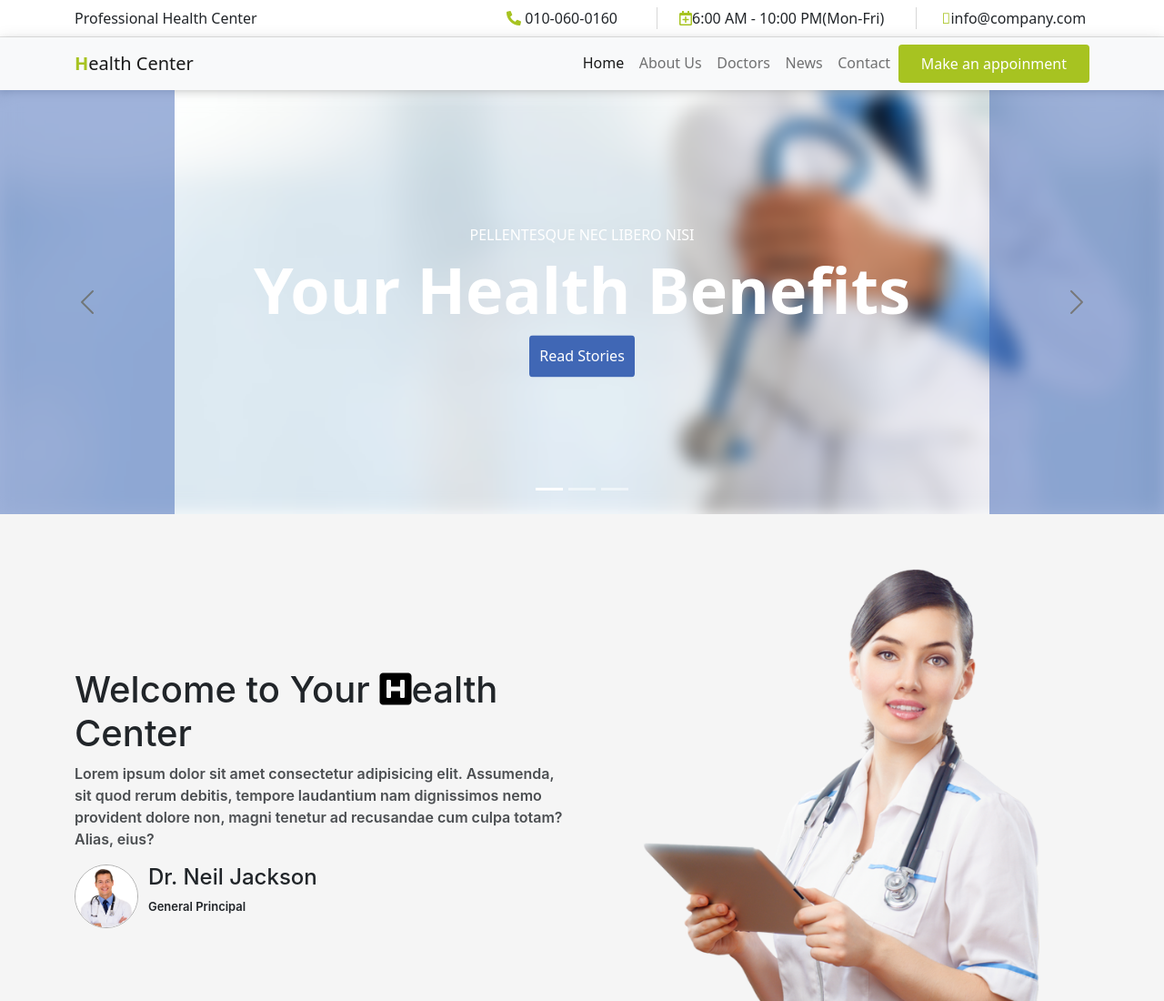
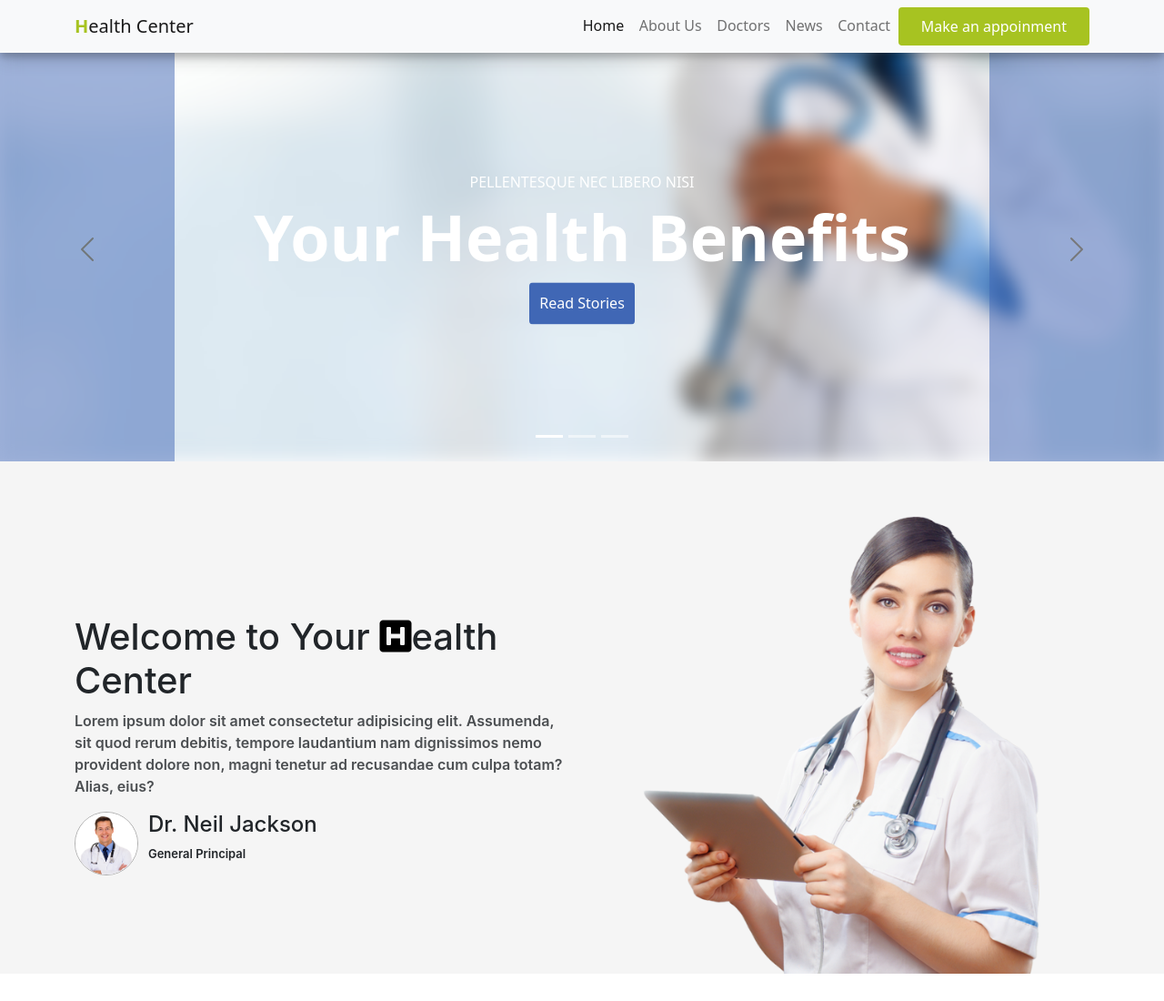
Before and after one commit to abdullahmoin/HealthCenter, a plain HTML site: page index.html in a window 1280 px wide. Shown: the top 1100 px of the page at 91% size. Drawn offline with nearby package versions, Linux system fonts and the light colour scheme.

Commit message:
first commit

```diff
--- a/index.html
+++ b/index.html
@@ -25,10 +25,10 @@
                     <p class="right"><i class="fas fa-phone-alt"></i> 010-060-0160</p>
                 </div>
                 <div class="col-3">
-                    <p><i class="far fa-calendar-plus"></i>6:00 AM - 10:00 PM(Mon-Fri)</p>
+                    <p><i class="far fa-calendar-plus"></i> 6:00 AM - 10:00 PM(Mon-Fri)</p>
                 </div>
                 <div class="col-2">
-                    <p class="bdnone" style="text-align: center;"><i class="fal fa-envelope"></i>info@company.com</p>
+                    <p class="bdnone" style="text-align: center;"><i class="fal fa-envelope"></i> info@company.com</p>
                 </div>
             </div>
 
@@ -39,7 +39,7 @@
 
 
     <section class="main-nav">
-        <nav class="navbar navbar-expand-lg navbar-light bg-light">
+        <nav class="navbar navbar-expand-lg fixed-top navbar-light bg-light">
             <div class="container">
                 <a class="navbar-brand" href="#"><span class="lgo">H</span>ealth Center</a>
                 <button class="navbar-toggler" type="button" data-bs-toggle="collapse"
```
